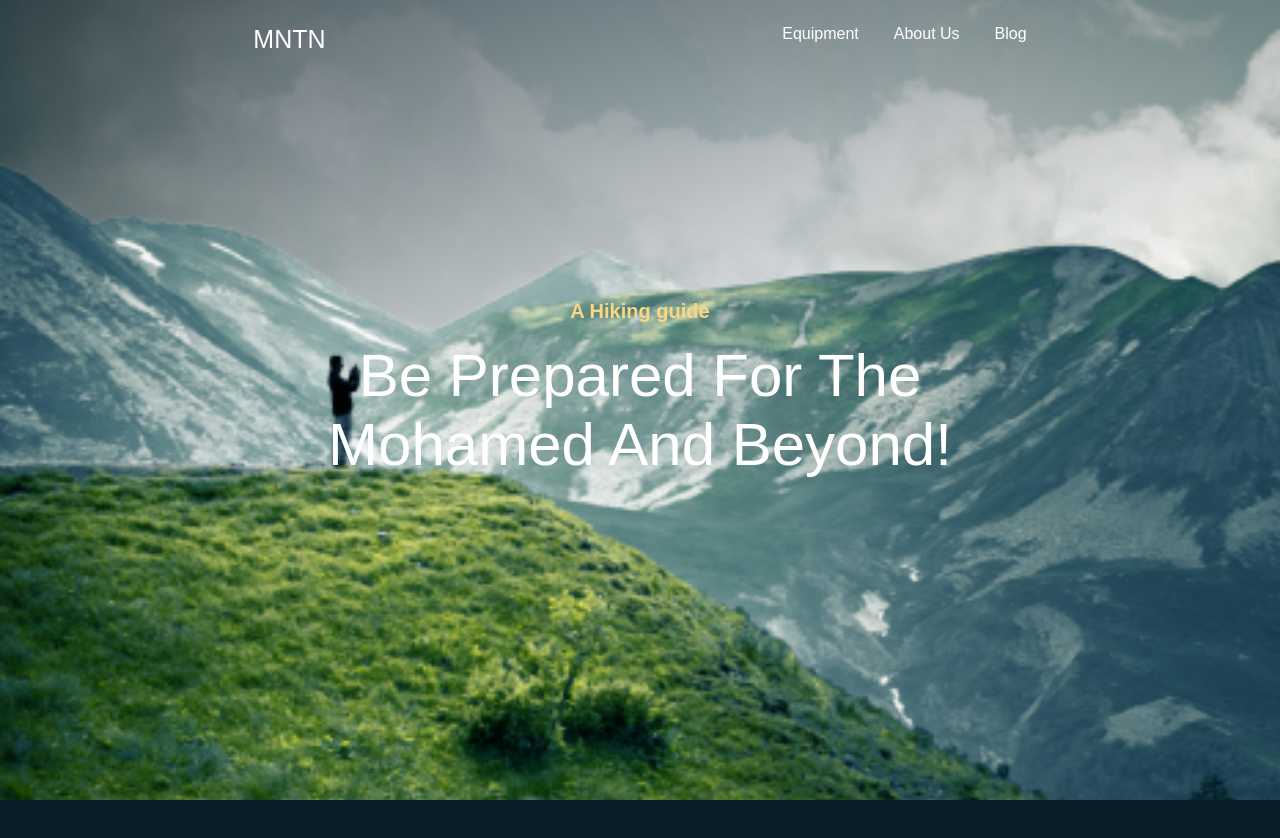
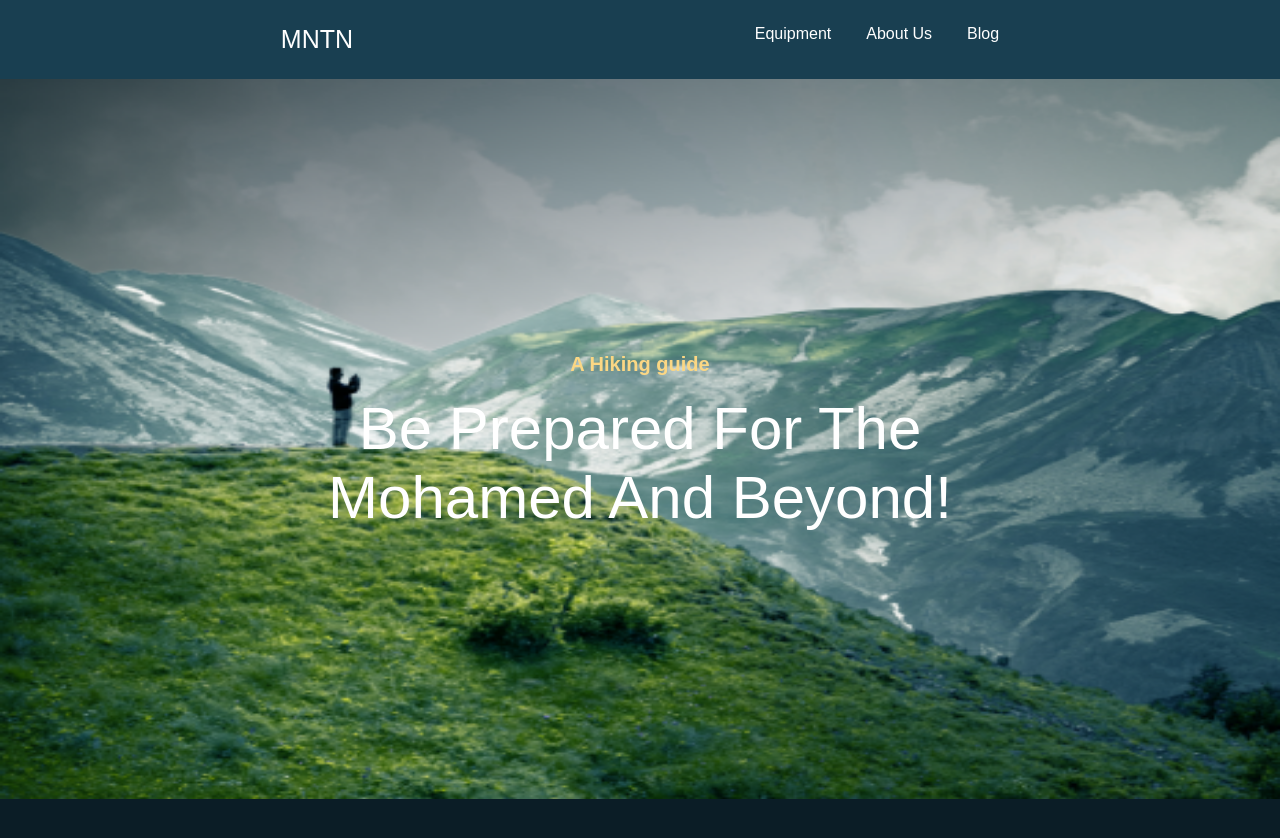
Before and after one commit to AhmedSamyEid/MNTN, a plain HTML site: page index.html in a window 1280 px wide. Shown: the top 838 px of the page. Before the commit the page ends 800 px from the top, so only its background shows below. Drawn offline with Linux system fonts and the light colour scheme.

Commit message:
It is finished header and hore.

```diff
--- a/assets/styles/main.css
+++ b/assets/styles/main.css
@@ -6,6 +6,7 @@
 body {
   font-family: Arial, "Helvetica Neue", Helvetica, sans-serif;
   background-color: var(--bg);
+  height: 6000px;
 }
 :root {
   --white: #ffffff;
@@ -35,16 +36,18 @@ body {
 .container {
   display: flex;
   justify-content: space-around;
-  background-image: url("../../assets/images/hero.webp");
-  width: 100%;
+
+  /* width: 100%;
   height: 100vh;
   background-repeat: no-repeat;
   background-size: cover;
   background-position: center;
-  flex-wrap: wrap;
+  flex-wrap: wrap; */
 }
 header {
-  z-index: 99999999999996;
+  position: sticky;
+  top: 0;
+  background-color: #193f51;
 }
 .logo a {
   font-size: 25px;
@@ -60,11 +63,13 @@ ul {
   display: flex;
   gap: 35px;
 }
-  input ,label {
+input,
+label {
   display: none;
 }
 @media (max-width: 991px) {
-  ul , input{
+  ul,
+  input {
     display: none;
   }
   label {
@@ -78,18 +83,21 @@ ul {
     text-align: center;
     position: fixed;
     left: 60%;
-
   }
   #check:checked ~ ul a {
     line-height: 60px;
   }
 }
+.hore img {
+  width: 100%;
+  height: 100vh;
+}
 .hore {
   text-align: center;
-  margin-top: -500px;
+  margin-top: -80px;
 }
 
-h4{
+h4 {
   color: var(--jasmine);
   font-size: 20px;
 }
@@ -98,3 +106,6 @@ h1 {
   font-size: 60px;
   font-weight: 100;
 }
+.text {
+  margin-top: -450px;
+}
--- a/index.html
+++ b/index.html
@@ -27,10 +27,13 @@
     </header>
     <div class="hore">
       <div class="hore-list">
+        <img src="assets/images/hero.webp">
+        <div class="text">
       <h4>A Hiking guide</h4>
       <br>
       <h1>Be Prepared For The<br> Mohamed And Beyond!</h1>
       </div>
+      </div>
     </div>
   </body>
 </html>
```
